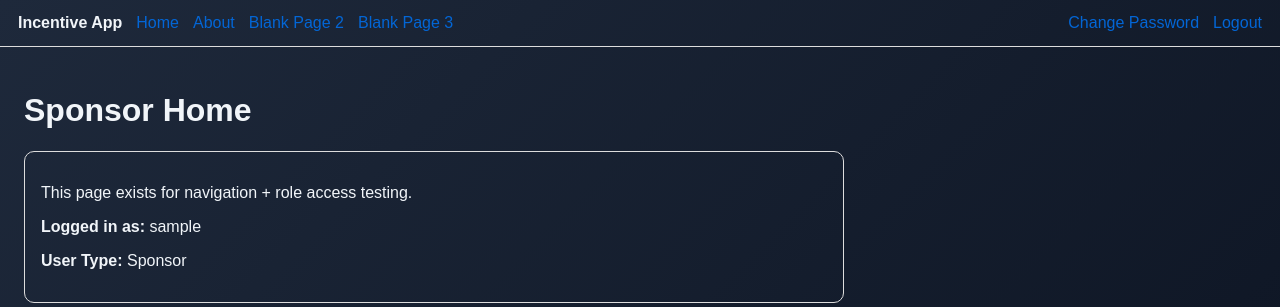
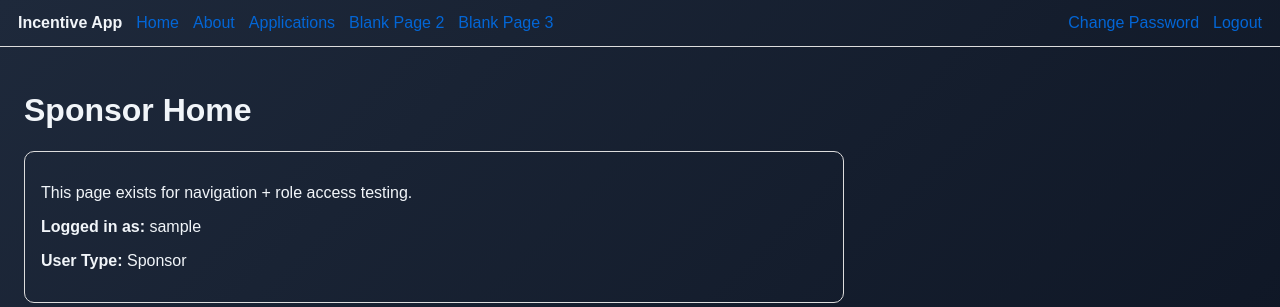
Before and after one commit to Davidandr1/S26-CPSC4910-20, a Flask app: page /sponsor/home in a window 1280 px wide. Shown: the top 307 px of the page. Run offline with Flask 3, Linux system fonts and the light colour scheme; the visitor is signed in with stand-in values (Sample User, id 1); parts of the project's set-up code (start-up, migrations or seed data) failed here and were passed over.

Commit message:
Added the application list to the html and nav page

```diff
--- a/incentive-app/app/main/routes.py
+++ b/incentive-app/app/main/routes.py
@@ -7,6 +7,7 @@ main_bp = Blueprint("main", __name__)
 NAV_PAGES = [
     ("about", "About"),
     ("page", "Store"),
+    ("applications_list", "Applications"),
     ("page", "Blank Page 2", "page2"),
     ("page", "Blank Page 3", "page3"),
 ]
--- a/incentive-app/templates/base.html
+++ b/incentive-app/templates/base.html
@@ -30,6 +30,8 @@
           <a href="/about">About</a>
         {% elif item[0] == "store" %}
           <a href="/store">Store</a>
+        {% elif item[0] == "applications_list" %}
+          <a href="/applications">Applications</a>
         {% elif item|length >= 3 %}
           <a href="/page/{{ item[2] }}">{{ item[1] }}</a>
         {% endif %}
```
